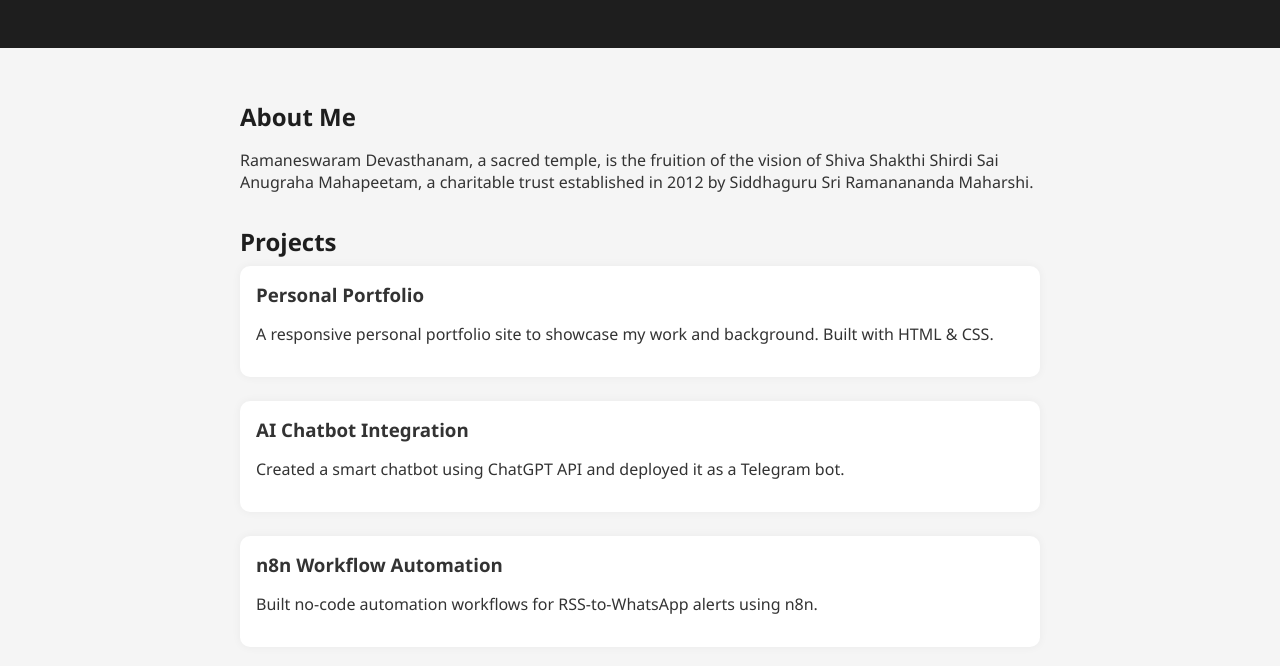
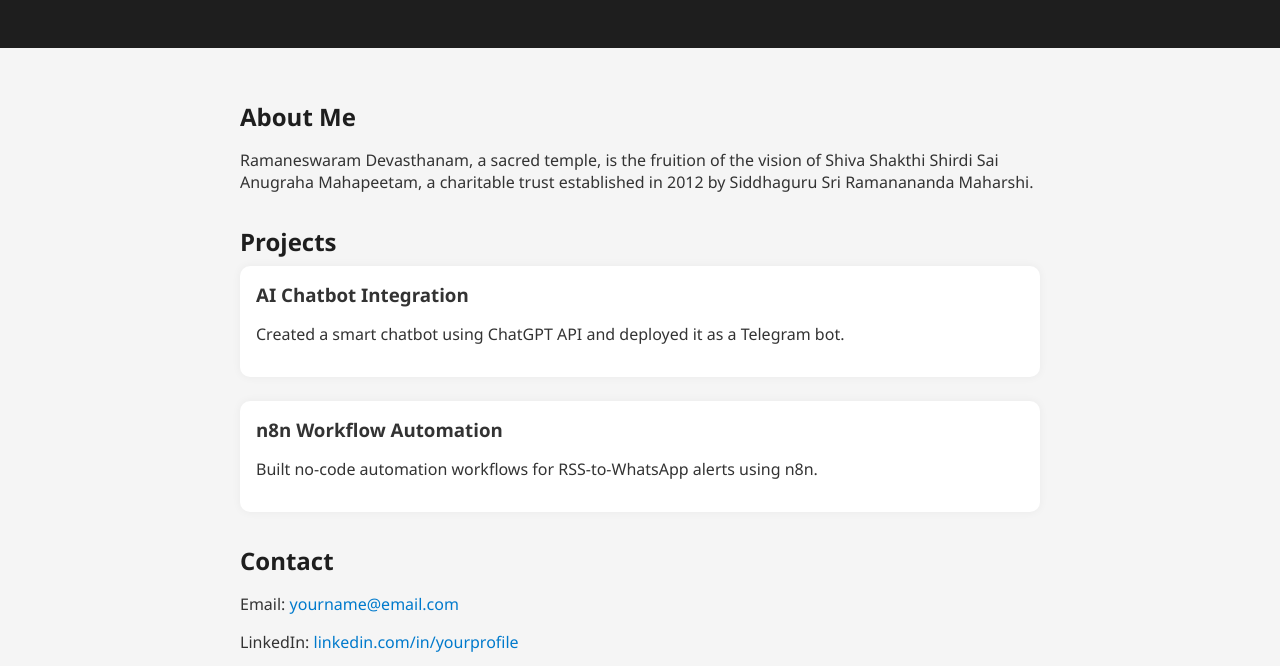
Before and after one commit to sai-1991/Test, a plain HTML site: page index.html in a window 1280 px wide. Shown: the part 125-791 px from the top of the page. Drawn offline with Linux system fonts and the light colour scheme.

Commit message:
Update index.html

```diff
--- a/index.html
+++ b/index.html
@@ -88,10 +88,6 @@
   <div class="projects">
     <h2>Projects</h2>
 
-    <div class="project">
-      <h3>Personal Portfolio</h3>
-      <p>A responsive personal portfolio site to showcase my work and background. Built with HTML & CSS.</p>
-    </div>
 
     <div class="project">
       <h3>AI Chatbot Integration</h3>
```
